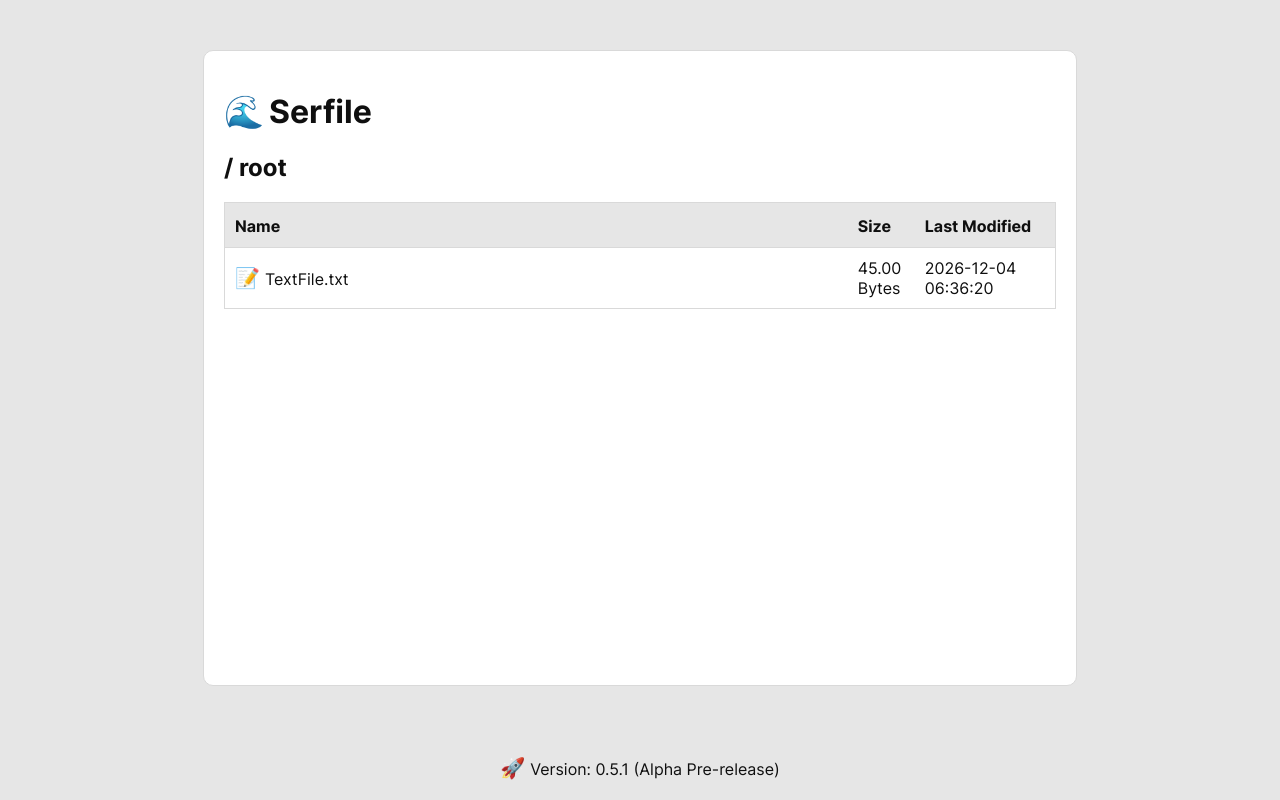
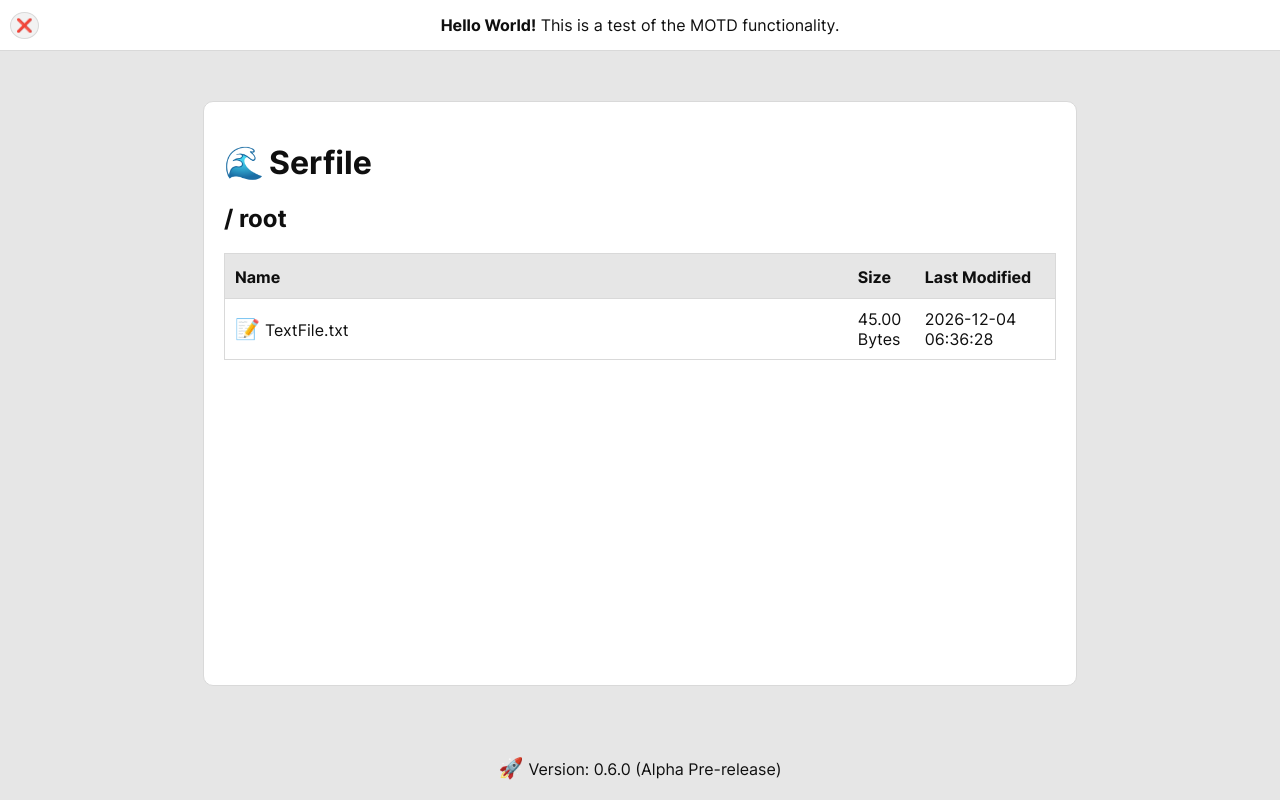
Before and after one commit to Krosseye/Serfile, a Flask app: page / in a window 1280 px wide. Run offline with Flask 3, Linux system fonts and the light colour scheme; some web fonts are replaced.

Commit message:
add MOTD support

```diff
--- a/app/about.py
+++ b/app/about.py
@@ -1,4 +1,4 @@
-app_version = "0.5.1 (Alpha Pre-release)"
+app_version = "0.6.0 (Alpha Pre-release)"
 
 licenses = {
     "assets": [
--- a/app/app.py
+++ b/app/app.py
@@ -4,16 +4,25 @@ from datetime import datetime
 from flask import Flask, jsonify, redirect, request
 
 from .about import app_version, licenses
-from .helpers import format_size, get_file_icon, read_config, render_html
+from .helpers import format_size, get_file_icon, read_json_file, render_html
 
 app = Flask(__name__)
 
+# Get directory of current script
+script_directory = os.path.dirname(os.path.abspath(__file__))
+# Navigate up one directory
+parent_directory = os.path.dirname(script_directory)
+# Construct full path to config
+config_file_path = os.path.join(parent_directory, "config.json")
+# Serve files from "static" directory
+static_directory = os.path.join(os.path.dirname(__file__), "static")
+
 # Define constants
 APP_VERSION = app_version
-CONFIG = read_config()
+CONFIG = read_json_file(config_file_path)
+MOTD = read_json_file(os.path.join(static_directory, "motd.json"))
 
-# Serve files from "static" directory
-static_directory = os.path.join(os.path.dirname(__file__), "static")
+motd_status = MOTD['enabled']   # Check whether MOTD is enabled
 
 # Create root_directory if it doesn't exist
 root_directory_name = CONFIG["root_directory"]
@@ -29,9 +38,10 @@ if not os.path.exists(root_directory_path):
 @app.route("/<path:path>")
 def files_route(path):
     config = CONFIG
+    motd = MOTD
     version = APP_VERSION
     directory = static_directory
-    return render_html(path, config, directory, version)
+    return render_html(path, config, directory, version, motd)
 
 
 @app.route("/root/")
@@ -56,6 +66,15 @@ def get_greeting():
 @app.route('/api/licenses', methods=['GET'])
 def get_info():
     return licenses
+
+
+@app.route('/api/motd', methods=['GET'])
+def get_motd():
+    if motd_status:
+        return MOTD
+    else:
+        return {"status": "disabled",
+                "message": "MOTD is currently disabled. Check back later for updates."}
 
 
 @app.route("/api/list/<path:path>", methods=['GET'])
--- a/app/helpers.py
+++ b/app/helpers.py
@@ -7,8 +7,7 @@ from flask import render_template, send_from_directory
 from .file_icons import ICON_MAP
 
 
-# Get icon for a file or folder
-def get_file_icon(filename, is_folder=False):
+def get_file_icon(filename, is_folder=False):   # Get icon for a file or folder
     if is_folder:
         return "📁"
 
@@ -16,8 +15,7 @@ def get_file_icon(filename, is_folder=False):
     return ICON_MAP.get(extension, "📄")
 
 
-# Format file size in a human-readable way
-def format_size(size):
+def format_size(size):  # Format file size in a human-readable way
     units = ["Bytes", "KB", "MB", "GB", "TB"]
     unit_index = 0
     while size >= 1024 and unit_index < len(units) - 1:
@@ -25,24 +23,21 @@ def format_size(size):
         unit_index += 1
     return f"{size:.2f} {units[unit_index]}"
 
-# Read the configuration file
-def read_config():
-    # Get directory of current script
-    script_directory = os.path.dirname(os.path.abspath(__file__))
 
-    # Navigate up one directory to reach config.json
-    parent_directory = os.path.dirname(script_directory)
-
-    # Construct full path to config
-    config_file_path = os.path.join(parent_directory, "config.json")
-
-    # Read config
-    with open(config_file_path, "r") as config_file:
-        config = json.load(config_file)
-        return config
+def read_json_file(file_path):  # Read the configuration file
+    try:
+        with open(file_path, "r") as json_file:
+            data = json.load(json_file)
+        return data
+    except FileNotFoundError:
+        print(f"File not found: {file_path}")
+        return None
+    except json.JSONDecodeError as e:
+        print(f"Error decoding JSON in file {file_path}: {e}")
+        return None
 
 
-def render_html(path, config, directory, version):
+def render_html(path, config, directory, version, motd):
     if not path:
         path = config["root_directory"]
 
@@ -74,7 +69,8 @@ def render_html(path, config, directory, version):
                                files=file_data,
                                path=path,
                                config=config,
-                               version=version)
+                               version=version,
+                               motd=motd)
     elif os.path.isfile(full_path):
         directory, filename = os.path.split(full_path)
         return send_from_directory(directory, filename)
--- /dev/null
+++ b/app/static/assets/script/motd.js
@@ -0,0 +1,30 @@
+const motd_status = document
+  .getElementById("flask-data-motd")
+  .textContent.toLowerCase();
+
+const isMotdEnabled = motd_status === "true";
+
+// Close MOTD banner
+function closeMotd() {
+  const motdBanner = document.getElementById("motd-banner");
+  motdBanner.style.display = "none";
+}
+
+// Show MOTD banner
+function showMotd() {
+  const motdBanner = document.getElementById("motd-banner");
+  motdBanner.style.display = "block";
+}
+
+// Event listener for close button
+const closeMotdButton = document.getElementById("close-motd");
+closeMotdButton.addEventListener("click", closeMotd);
+
+// Check if MOTD is enabled and show or hide
+window.addEventListener("load", function () {
+  if (isMotdEnabled) {
+    showMotd();
+  } else {
+    closeMotd();
+  }
+});
--- /dev/null
+++ b/app/static/motd.json
@@ -0,0 +1,5 @@
+{
+  "enabled": true,
+  "title": "Hello World!",
+  "message": "This is a test of the MOTD functionality."
+}
--- a/app/static/themes/default.css
+++ b/app/static/themes/default.css
@@ -176,3 +176,35 @@ a:hover {
     width: 85%;
   }
 }
+
+#motd-banner {
+  background-color: var(--primary-color);
+  color: var(--text-color);
+  padding: 15px 0;
+  text-align: center;
+  position: relative;
+  width: 100%;
+  display: none;
+  border-bottom: var(--border);
+  word-break: break-all;
+}
+
+.motd-title {
+  font-weight: bold;
+}
+
+#close-motd {
+  background-color: var(--tertiary-color);
+  border: var(--border);
+  border-radius: 50%;
+  padding: 5px 5px;
+  cursor: pointer;
+  position: absolute;
+  top: 11.5px;
+  left: 10px;
+}
+
+#close-motd:hover {
+  transform: scale(0.9);
+  background-color: var(--secondary-color);
+}
--- a/app/templates/index.html
+++ b/app/templates/index.html
@@ -1,22 +1,27 @@
 <!DOCTYPE html>
 <html>
+
 <head>
   <title>{{ config.title }}</title>
   <link rel="icon" type="image/png" href="/assets/favicon.svg" />
   <link rel="stylesheet" href="/assets/style/sortable.min.css" />
   <script src="/assets/script/sortable.min.js"></script>
   <script src="/assets/script/drag-n-drop.js" defer></script>
-    <link
-      rel="stylesheet"
-      href="/themes/default.css"
-      id="light-mode-stylesheet"
-    />
+  <script src="/assets/script/motd.js" defer></script>
+  <link rel="stylesheet" href="/themes/default.css" id="light-mode-stylesheet" />
   <link rel="stylesheet" href="/themes/dark.css" id="dark-mode-stylesheet" />
 </head>
+
 <body id="drop-area">
   <div id="flask-data" style="display: none">
     <span id="flask-data-path">{{ path }}</span>
     <span id="flask-data-title">{{ config.title }}</span>
+    <span id="flask-data-motd">{{ motd.enabled }}</span>
+  </div>
+  <div id="motd-banner" class="motd-banner-hidden">
+    <span class="motd-title">{{ motd.title }}</span>
+    <span class="motd-message">{{ motd.message }}</sp>
+      <button id="close-motd">❌</button>
   </div>
   <div class="container">
     <h1><span class="header-icon">🌊</span>{{ config.title }}</h1>
@@ -25,11 +30,7 @@
       range(path_parts|length) %} {% set folder_path =
       '/'.join(path_parts[:i+1]) %} {% if i == path_parts|length - 1 %} {{
       path_parts[i] }} {% else %}
-        <a
-          class="directory"
-          href="{{ url_for('files_route', path=folder_path) }}"
-          >{{ path_parts[i] }}</a
-        >
+      <a class="directory" href="{{ url_for('files_route', path=folder_path) }}">{{ path_parts[i] }}</a>
       / {% endif %} {% endfor %}
     </h2>
     <table class="sortable">
@@ -44,11 +45,8 @@
         {% for file in files %}
         <tr>
           <td data-sort="{{ file.name }}">
-              <span class="icon">{{ file.icon }}</span
-              ><a
-                href="{{ url_for('files_route', path=path + '/' + file.name) }}"
-                >{{ file.name }}</a
-              >
+            <span class="icon">{{ file.icon }}</span><a
+              href="{{ url_for('files_route', path=path + '/' + file.name) }}">{{ file.name }}</a>
           </td>
           <td data-sort="{{ file.size }}">{{ file.size_str }}</td>
           <td>{{ file.modified.strftime('%Y-%m-%d %H:%M:%S') }}</td>
```
Lines whose indentation alone changed are shown as unchanged.
